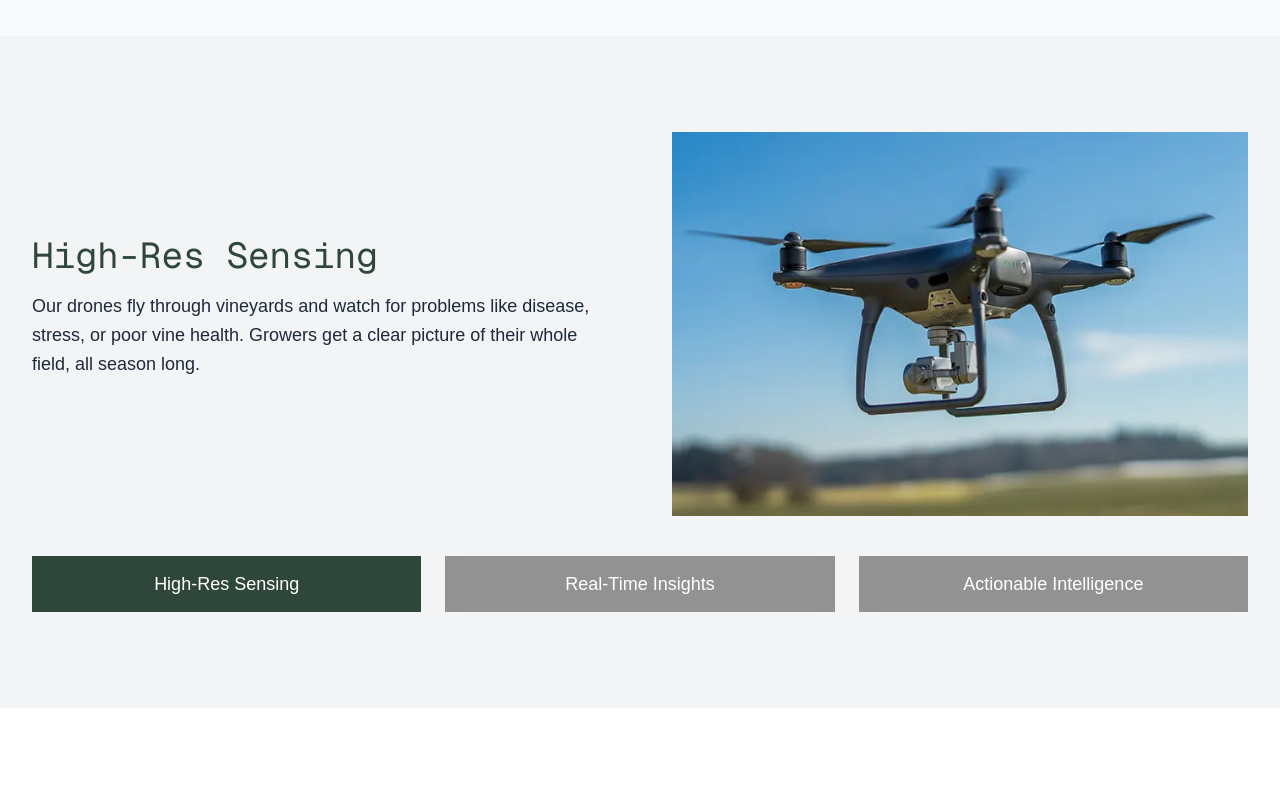
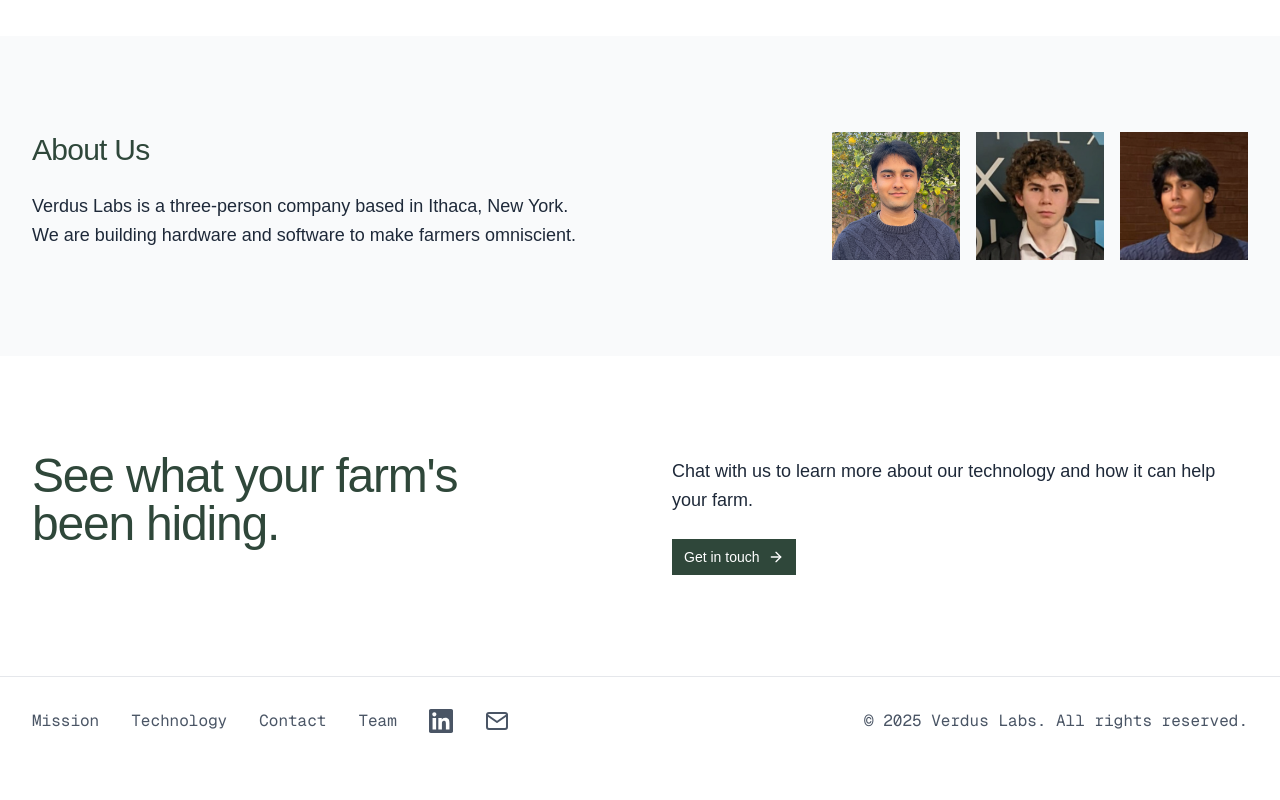
Before and after one commit to Verdus-Labs/verduslabs, a Next.js app: page / in a window 1280 px wide. Shown: the part 1180-1980 px from the top of the page. After the commit the page ends 1945 px from the top, so only its background shows below. Built offline with nearby package versions, Linux system fonts and the light colour scheme; a web font is replaced by a local one.

Commit message:
minor pivot

```diff
--- a/src/app/page.tsx
+++ b/src/app/page.tsx
@@ -280,10 +280,10 @@
           <div className="flex flex-col gap-4 sm:gap-[22px] items-center sm:items-start">
             <div className="text-center sm:text-left">
               <h1 className="text-3xl sm:text-5xl lg:text-7xl font-medium tracking-tight mb-4 text-white leading-tight hero-title">
-                Know Your Fields<br />Like Never Before
+                Turn Farm Data<br />into Decisions
               </h1>
               <p className="text-base sm:text-lg text-white/80 dark:text-white/90 max-w-2xl font-medium leading-relaxed hero-subtitle">
-              Imagine if every vine could speak — telling you when it&apos;s thirsty, stressed, or under attack. With our technology, the vineyard becomes a living, breathing system you can see, understand, and optimize in real time.
+              Crops aren&apos;t silent. They signal stress, thirst, disease (if you know how to listen). With our technology, turn your exisiting farm data into operational action.
               </p>
               <Button
                 asChild
@@ -304,7 +304,7 @@
       </section>
 
       {/* Mission Section with White Background */}
-      <section id="mission" className="bg-gray-50 py-12 sm:py-16 lg:py-24">
+      <section id="mission" className="bg-gray-0 py-12 sm:py-16 lg:py-24">
         <div className="max-w-7xl mx-auto px-4 sm:px-6 lg:px-8">
           <div className="grid grid-cols-1 lg:grid-cols-2 gap-8 sm:gap-12 lg:gap-16 items-center">
             <div>
@@ -315,90 +315,15 @@
             </div>
             <div className="space-y-6">
               <p className="text-base sm:text-lg text-gray-800 leading-relaxed mission-text">
-                For generations, farming has been about hard work, experience, and a little bit of faith. We&apos;re making farmers omniscient—knowing every vine, every acre, every decision.
+                For generations, farming has been about hard work, experience, and a little bit of faith. We&apos;re changing that by making farm data actionable.
               </p>
             </div>
           </div>
         </div>
       </section>
 
-      {/* Technology Section */}
-      <section id="technology" className="relative bg-gray-100 py-12 sm:py-16 lg:py-24">
-        <div className="max-w-7xl mx-auto px-4 sm:px-6 lg:px-8">
-          <div className="grid grid-cols-1 lg:grid-cols-2 gap-8 sm:gap-12 lg:gap-16 items-center">
-            {/* Left side - Technology description */}
-            <div className="order-2 lg:order-1 tech-content">
-              <h2 className="text-2xl sm:text-3xl lg:text-4xl font-mono text-[#2F473A] mb-4">
-                {technologies[activeTech].title}
-              </h2>
-              <p className="text-base sm:text-lg text-gray-800 leading-relaxed mb-6 sm:mb-8">
-                {technologies[activeTech].description}
-              </p>
-            </div>
-
-            {/* Right side - Technology image */}
-            <div className="relative h-64 sm:h-80 lg:h-96 flex items-center justify-center overflow-hidden order-1 lg:order-2">
-              <Image
-                src={technologies[activeTech].image}
-                alt={`${technologies[activeTech].title} visualization`}
-                width={800}
-                height={600}
-                className="object-cover w-full h-full"
-              />
-            </div>
-          </div>
-
-          {/* Technology Cards */}
-          <div className="mt-8 sm:mt-10">
-            <div className="grid grid-cols-1 sm:grid-cols-3 gap-4 sm:gap-6">
-              {/* High-Res Sensing */}
-              <div
-                className={`backdrop-blur-sm p-4 sm:px-6 sm:py-2 transition-colors cursor-pointer h-14 flex items-center justify-center ${
-                  activeTech === 'sensing'
-                    ? 'bg-[#2F473A] hover:bg-[#223428]'
-                    : 'bg-black/40 hover:bg-black/60'
-                }`}
-                onClick={() => setActiveTech('sensing')}
-              >
-                <div className="text-center w-full">
-                  <h3 className="text-sm sm:text-lg font-medium text-white mb-0">High-Res Sensing</h3>
-                </div>
-              </div>
-
-              {/* Real-Time Insights */}
-              <div
-                className={`backdrop-blur-sm p-4 sm:px-6 sm:py-2 transition-colors cursor-pointer h-14 flex items-center justify-center ${
-                  activeTech === 'insights'
-                    ? 'bg-[#2F473A] hover:bg-[#223428]'
-                    : 'bg-black/40 hover:bg-black/60'
-                }`}
-                onClick={() => setActiveTech('insights')}
-              >
-                <div className="text-center w-full">
-                  <h3 className="text-sm sm:text-lg font-medium text-white mb-0">Real-Time Insights</h3>
-                </div>
-              </div>
-
-              {/* Actionable Intelligence */}
-              <div
-                className={`backdrop-blur-sm p-4 sm:px-6 sm:py-2 transition-colors cursor-pointer h-14 flex items-center justify-center ${
-                  activeTech === 'intelligence'
-                    ? 'bg-[#2F473A] hover:bg-[#223428]'
-                    : 'bg-black/40 hover:bg-black/60'
-                }`}
-                onClick={() => setActiveTech('intelligence')}
-              >
-                <div className="text-center w-full">
-                  <h3 className="text-sm sm:text-lg font-medium text-white mb-0">Actionable Intelligence</h3>
-                </div>
-              </div>
-            </div>
-          </div>
-        </div>
-      </section>
-
       {/* Team Section */}
-      <section id="team" className="bg-white py-12 sm:py-16 lg:py-24">
+      <section id="team" className="bg-gray-50 py-12 sm:py-16 lg:py-24">
         <div className="max-w-7xl mx-auto px-4 sm:px-6 lg:px-8">
           <div className="grid grid-cols-1 lg:grid-cols-2 gap-8 sm:gap-12 lg:gap-16 items-start">
             <div className="text-center lg:text-left">
@@ -449,7 +374,7 @@
         </div>
       </section>
 
-      <section id="contact" className="bg-gray-50 py-12 sm:py-16 lg:py-24">
+      <section id="contact" className="bg-gray-0 py-12 sm:py-16 lg:py-24">
         <div className="max-w-7xl mx-auto px-4 sm:px-6 lg:px-8">
           <div className="grid grid-cols-1 lg:grid-cols-2 gap-8 sm:gap-12 lg:gap-16 items-center">
             <div>
@@ -459,7 +384,7 @@
             </div>
             <div className="space-y-6">
               <p className="text-base sm:text-lg text-gray-800 leading-relaxed contact-text">
-                For generations, growers have relied on experience and hard work. Now, it&apos;s time to put data to work for your operation.
+                Chat with us to learn more about our technology and how it can help your farm.
               </p>
 
                 <Button
@@ -514,21 +439,50 @@
                 Team
               </a>
               <a
-                className="text-gray-600 hover:text-gray-900 transition-colors font-mono text-sm sm:text-base italic"
+                className="text-gray-600 hover:text-gray-900 transition-colors"
                 href="https://www.linkedin.com/company/verduslabs"
                 target="_blank"
                 rel="noopener noreferrer"
+                aria-label="LinkedIn"
               >
-                LinkedIn
+                <svg
+                  width="20"
+                  height="20"
+                  viewBox="0 0 24 24"
+                  fill="currentColor"
+                  className="w-5 h-5 sm:w-6 sm:h-6"
+                >
+                  <path d="M20.447 20.452h-3.554v-5.569c0-1.328-.027-3.037-1.852-3.037-1.853 0-2.136 1.445-2.136 2.939v5.667H9.351V9h3.414v1.561h.046c.477-.9 1.637-1.85 3.37-1.85 3.601 0 4.267 2.37 4.267 5.455v6.286zM5.337 7.433c-1.144 0-2.063-.926-2.063-2.065 0-1.138.92-2.063 2.063-2.063 1.14 0 2.064.925 2.064 2.063 0 1.139-.925 2.065-2.064 2.065zm1.782 13.019H3.555V9h3.564v11.452zM22.225 0H1.771C.792 0 0 .774 0 1.729v20.542C0 23.227.792 24 1.771 24h20.451C23.2 24 24 23.227 24 22.271V1.729C24 .774 23.2 0 22.222 0h.003z"/>
+                </svg>
               </a>
               <a
+                className="text-gray-600 hover:text-gray-900 transition-colors"
+                href="mailto:r@verduslabs.com"
+                aria-label="Email"
+              >
+                <svg
+                  width="20"
+                  height="20"
+                  viewBox="0 0 24 24"
+                  fill="none"
+                  stroke="currentColor"
+                  strokeWidth="2"
+                  strokeLinecap="round"
+                  strokeLinejoin="round"
+                  className="w-5 h-5 sm:w-6 sm:h-6"
+                >
+                  <path d="M4 4h16c1.1 0 2 .9 2 2v12c0 1.1-.9 2-2 2H4c-1.1 0-2-.9-2-2V6c0-1.1.9-2 2-2z"/>
+                  <polyline points="22,6 12,13 2,6"/>
+                </svg>
+              </a>
+              {/* <a
                 className="text-gray-600 hover:text-gray-900 transition-colors font-mono text-sm sm:text-base italic"
                 href="https://github.com/Verdus-Labs"
                 target="_blank"
                 rel="noopener noreferrer"
               >
                 GitHub
-              </a>
+              </a> */}
             </div>
             <div className="text-gray-600 font-mono text-sm sm:text-base text-center md:text-right">
               © 2025 Verdus Labs. All rights reserved.
```
